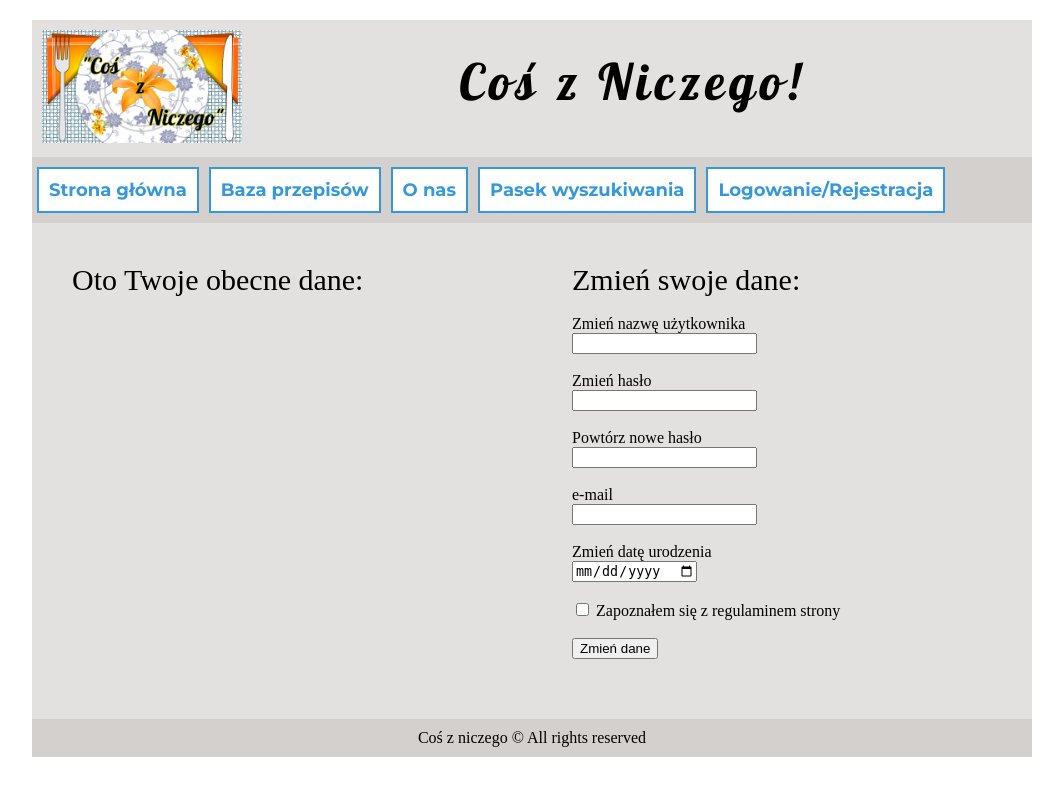
After one commit to Myras13/CZN, a PHP site: page /account.php in a window 1280 px wide. The commit adds this page. Shown: the whole page, without its empty margins (108-1171 px from the left). Run offline with PHP 8.4, Linux system fonts and the light colour scheme.

Commit message:
Podstrona_konto

```diff
--- /dev/null
+++ b/account.php
@@ -0,0 +1,53 @@
+<!DOCTYPE HTML>
+<html>
+    <head>
+        <?php include("templates/head.php") ?>
+    </head>
+
+    <body>
+        <div id="container">
+
+            <?php include("templates/logo.php") ?>
+            <?php include("templates/topbar.php") ?>
+
+            <div id="content_account">
+
+                <div class="panel_logowania_rejestracji_konta">
+                    <span class="name">Oto Twoje obecne dane: </span>
+                </div>
+
+                <div class="panel_logowania_rejestracji_konta">
+                    <span class="name">Zmień swoje dane: </span>
+                    <form>
+                        <br/>
+                        <label for="change_username">Zmień nazwę użytkownika</label><br/>
+                        <input id="change_username" name="change_username" type="text"/><br/><br/>
+
+                        <label for="change_password">Zmień hasło</label><br/>
+                        <input id="change_password" name="change_password" type="password"/><br/><br/>
+
+                        <label for="change_password_repeat">Powtórz nowe hasło</label><br/>
+                        <input id="change_password_repeat" name="change_password_repeat" type="password"/><br/><br/>
+
+                        <label for="change_e-mail">e-mail</label><br/>
+                        <input id="change_e-mail" name="change_e-mail" type="email"/><br/><br/>
+
+                        <label for="change_date_of_birth">Zmień datę urodzenia</label><br/>
+                        <input id="change_date_of_birth" name="change_date_of_birth" type="date"/><br/><br/>
+
+
+                        <input type="checkbox" id="regulations" name="regulations_box" value="true" required/>
+                        <label for="regulations"> Zapoznałem się z regulaminem strony</label><br/><br/>
+
+                        <input type="submit" value="Zmień dane"/>
+                    </form>
+                </div>
+                <div style="clear: both;"></div>
+
+            </div>
+
+            <?php include("templates/footer.php") ?>
+
+        </div>
+    </body>
+</html>
--- a/logowanie_rejestracja.php
+++ b/logowanie_rejestracja.php
@@ -21,7 +21,7 @@
             <div id="content_logowanie_rejestracja">
 
                     <!--PANEL LOGOWANIA-->
-                <div id="panel_logowania_rejestracji">
+                <div class="panel_logowania_rejestracji_konta">
                     <span class="name">Zaloguj się</span>
                     <form action="php/controller/C_LogIn.php" method="post">
                         <br/>
@@ -38,7 +38,7 @@
 
 
                     <!--PANEL REJESTRACJI-->
-                <div id="panel_logowania_rejestracji">
+                <div class="panel_logowania_rejestracji_konta">
                     <span class="name">Zarejestruj się</span>
                     <form action="php/controller/C_RegUser.php" method="post">
                         <br/>
--- a/php/config/config_connect.php
+++ b/php/config/config_connect.php
@@ -3,6 +3,6 @@
     $database['host'] = "localhost";
     $database['dbname'] = "CZN";
     $database['login'] = "root";
-    $database['password'] = "zaq12wsx";
+    $database['password'] = "haslo-root-a";
 
 ?>
--- a/style.css
+++ b/style.css
@@ -15,18 +15,29 @@ body
 
 #logo
 {
+    margin-top: 20px;
+    padding: 10px;
+}
+
+#logo_L
+{
+    float: left;
+}
+
+#logo_R
+{
+    float: left;
     color: black;
-    text-align: center;
-    font-size: 40px;
-    padding: 10px;
-    margin-top: 20px;
+    font-size: 50px;
     font-family: 'Lobster', cursive;
     letter-spacing: 5px;
+    text-align: center;
+    width: 740px;
+    padding: 20px;
 }
 
 #topbar
 {
-    margin-top: 20px;
     background-color: #d4d0cd;
 }
 
@@ -69,7 +80,7 @@ body
     min-height: 400px;
 }
 
-#panel_logowania_rejestracji
+.panel_logowania_rejestracji_konta
 {
     float: left;
     width: 420px;
@@ -126,3 +137,8 @@ body
 {
     font-size: 30px;
 }
+
+#content_account
+{
+    min-height: 400px;
+}
--- a/templates/logo.php
+++ b/templates/logo.php
@@ -1,3 +1,10 @@
 <div id="logo">
-    Coś z Niczego!
+    <div id="logo_L">
+        <img src="images/Logo.png" width="200"/>
+    </div>
+
+    <div id="logo_R">
+        Coś z Niczego!
+    </div>
+    <div style="clear: both;"></div>
 </div>
```
